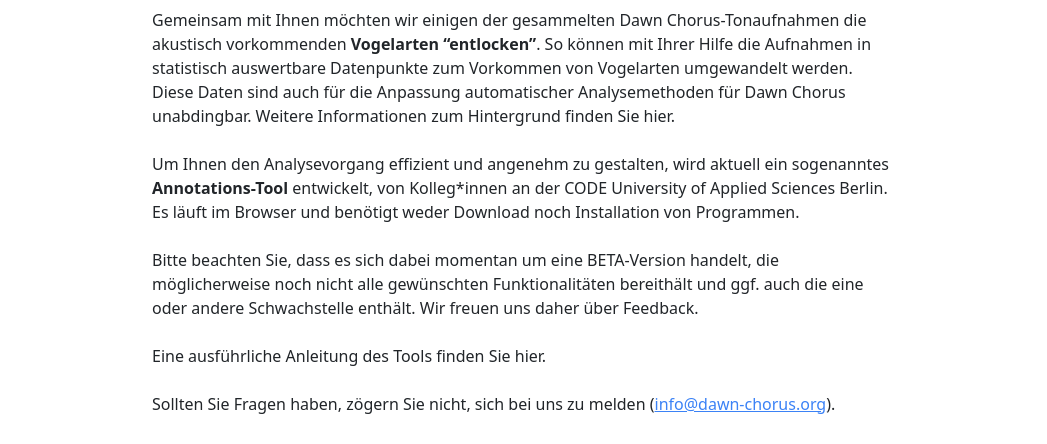
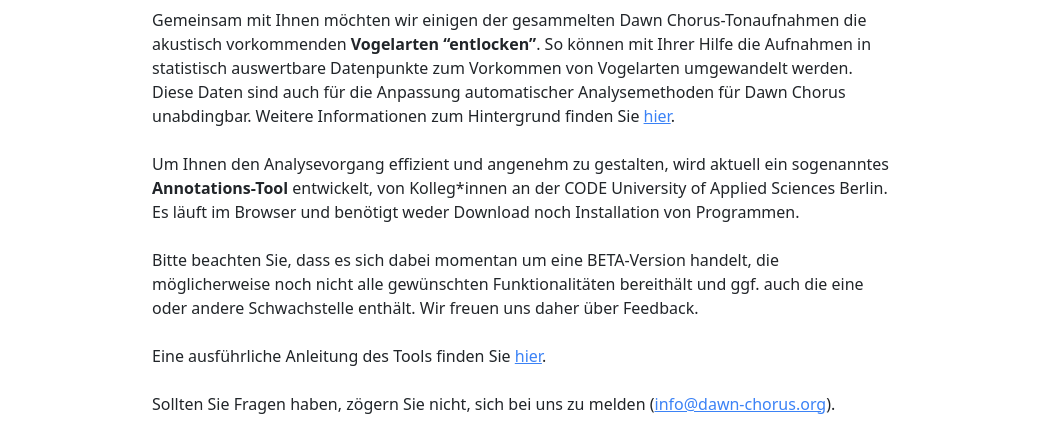
Before and after one commit to tag-a-bird/backend, a Flask app: template tag_a_bird_backend/templates/about.html in a window 1280 px wide. Shown: the part 472-916 px from the top of the page, without its empty margins (116-1163 px from the left). Run offline with Flask 2, Linux system fonts and the light colour scheme; the template is opened without the code that fills it, so the values that code supplies are empty; style sheets or scripts are compiled from the project's sources.

Commit message:
update links and translation

```diff
--- a/tag_a_bird_backend/templates/about.html
+++ b/tag_a_bird_backend/templates/about.html
@@ -14,7 +14,7 @@
         auswertbare Datenpunkte zum Vorkommen von Vogelarten umgewandelt
         werden. Diese Daten sind auch für die Anpassung automatischer
         Analysemethoden für Dawn Chorus unabdingbar. Weitere Informationen
-        zum Hintergrund finden Sie hier.</p>
+        zum Hintergrund finden Sie <a class="underline text-blue-500" href="https://dawn-chorus.org/vogelstimmenanalyse/" target="_blank">hier</a>.</p>
 
         <p class="mb-4"> Um Ihnen den Analysevorgang effizient und angenehm zu gestalten, wird
         aktuell ein sogenanntes <span class="font-bold">Annotations-Tool</span> entwickelt, von Kolleg*innen
@@ -26,7 +26,7 @@
         bereithält und ggf. auch die eine oder andere Schwachstelle enthält. Wir
         freuen uns daher über Feedback.</p>
 
-        <p class="mb-4">Eine ausführliche Anleitung des Tools finden Sie hier.</p>
+        <p class="mb-4">Eine ausführliche Anleitung des Tools finden Sie <a class="underline text-blue-500" href="https://dawn-chorus.org/vogelstimmenanalyse/#anleitung" target="_blank">hier</a>.</p>
 
         <p class="mb-4">Sollten Sie Fragen haben, zögern Sie nicht, sich bei uns zu melden (<a href = "mailto:info@dawn-chorus.org?subject = Feedback&body = Message" class="underline text-blue-500">info@dawn-chorus.org</a>).</p>
 
--- a/tag_a_bird_backend/templates/base.html
+++ b/tag_a_bird_backend/templates/base.html
@@ -49,7 +49,7 @@
             href="{{ url_for('route_blueprint.annotate') }}"
             class="bg-indigo-500 hover:bg-indigo-700 text-white p-2 lg:px-4 md:mx-2 rounded transition-colors duration-300"
           >
-            Annotate</a
+          Annotieren</a
           >
 
           <a
@@ -64,7 +64,7 @@
             href="{{ url_for('route_blueprint.annotate') }}"
             class="bg-indigo-500 hover:bg-indigo-700 text-white p-2 lg:px-4 md:mx-2 rounded transition-colors duration-300"
           >
-            Annotate</a
+          Annotieren</a
           >
 
           <a
```
